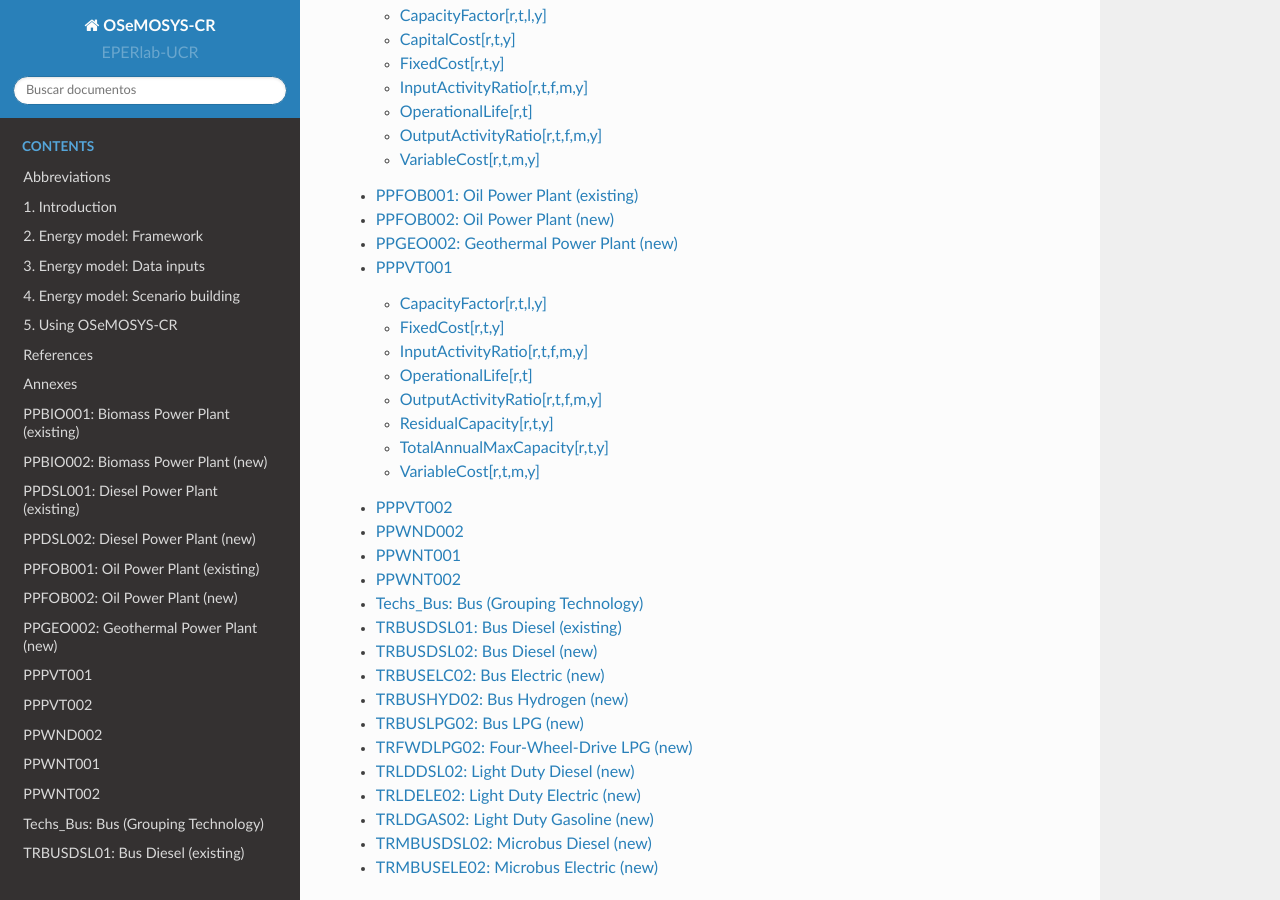
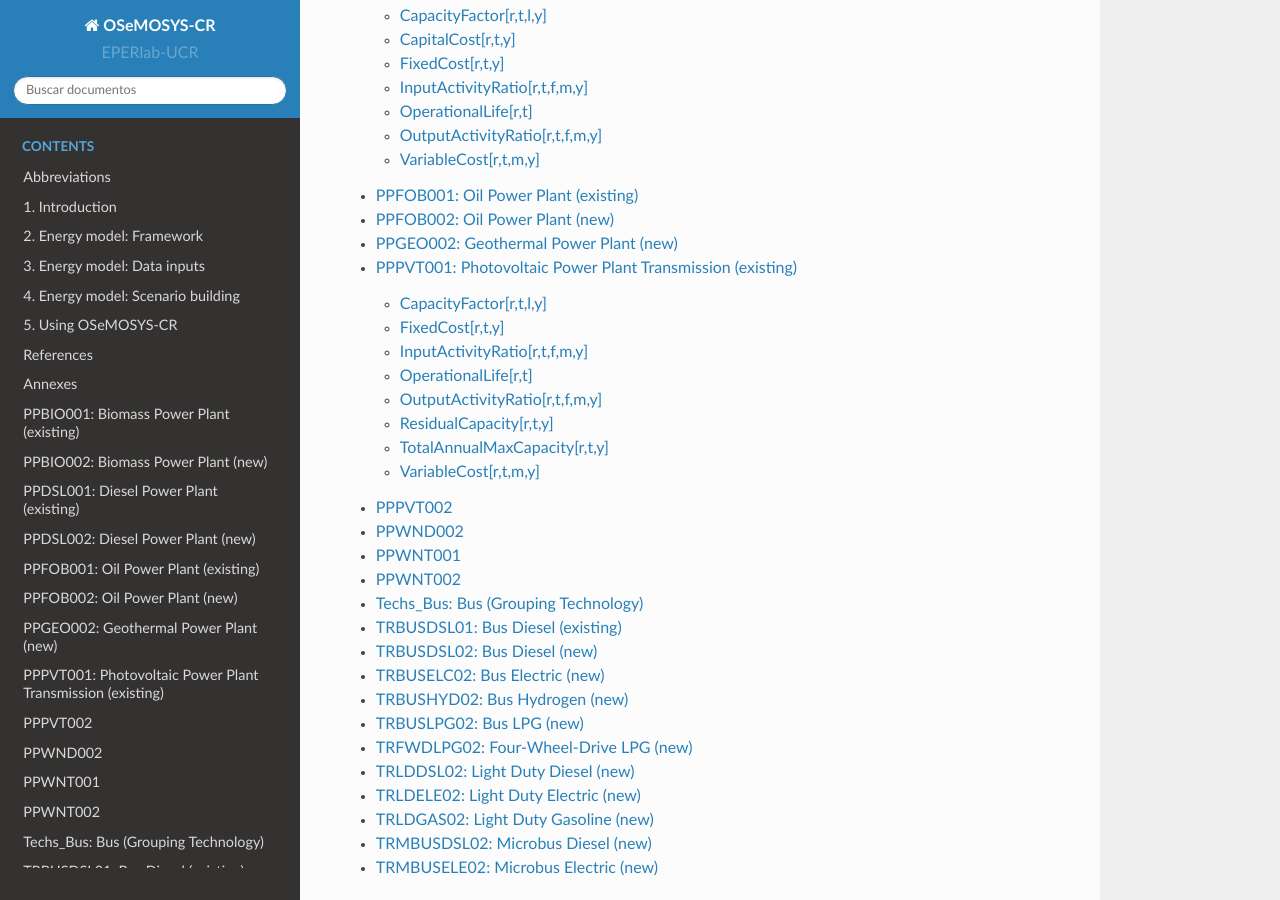
Before and after one commit to EPERLab/OSeMOSYS-CR, a Sphinx documentation site: the page built from docs/index.rst, in a window 1280 px wide and 900 px high, scrolled down 1584 px. Built offline with Sphinx 7.4.7 and the Read the Docs theme 2.0.0, drawn with Linux system fonts in a browser that asks for light colours; formulas are drawn with MathJax 3.

Commit message:
Update 15_PPPVT001.rst

```diff
--- a/docs/fichas/15_PPPVT001.rst
+++ b/docs/fichas/15_PPPVT001.rst
@@ -1,4 +1,4 @@
-PPPVT001
+PPPVT001: Photovoltaic Power Plant Transmission (existing)
 =====================================
 
 +-------------------------------------------------+-------+--------------+--------------+--------------+--------------+
```
